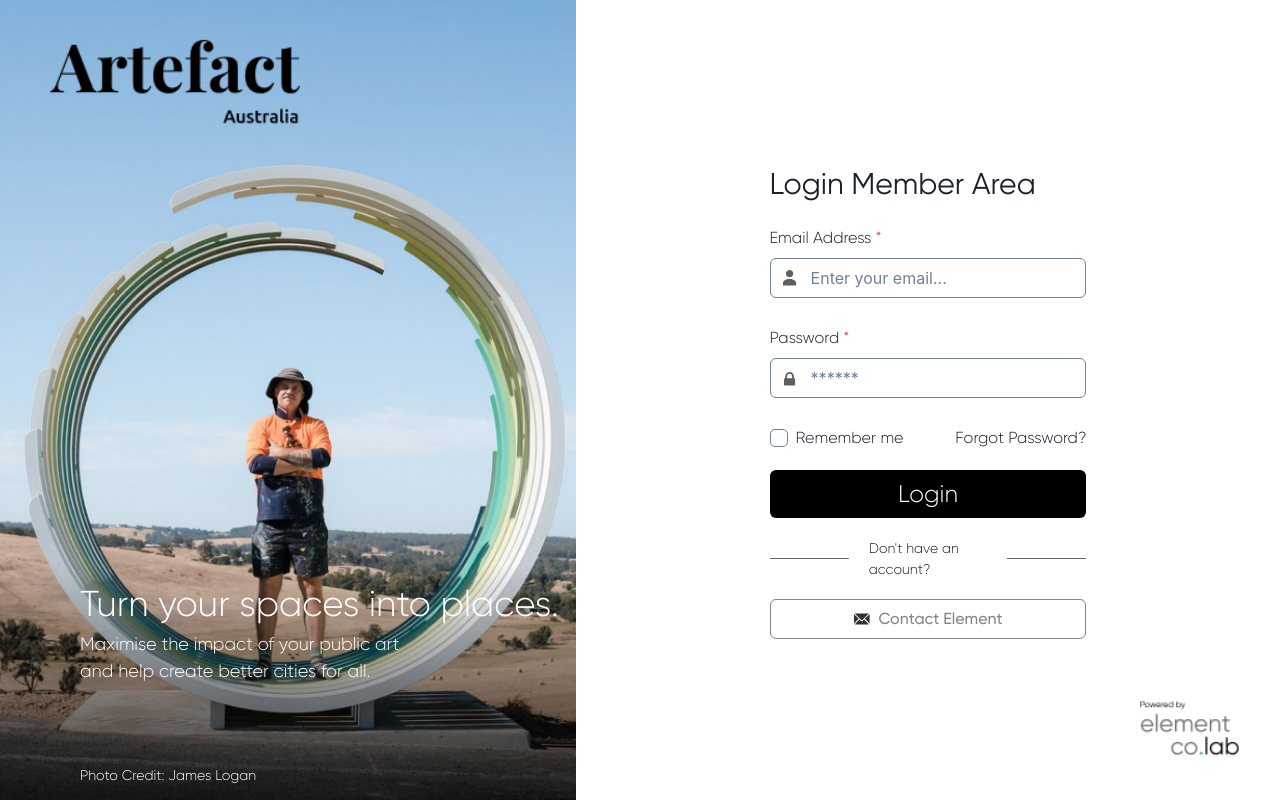
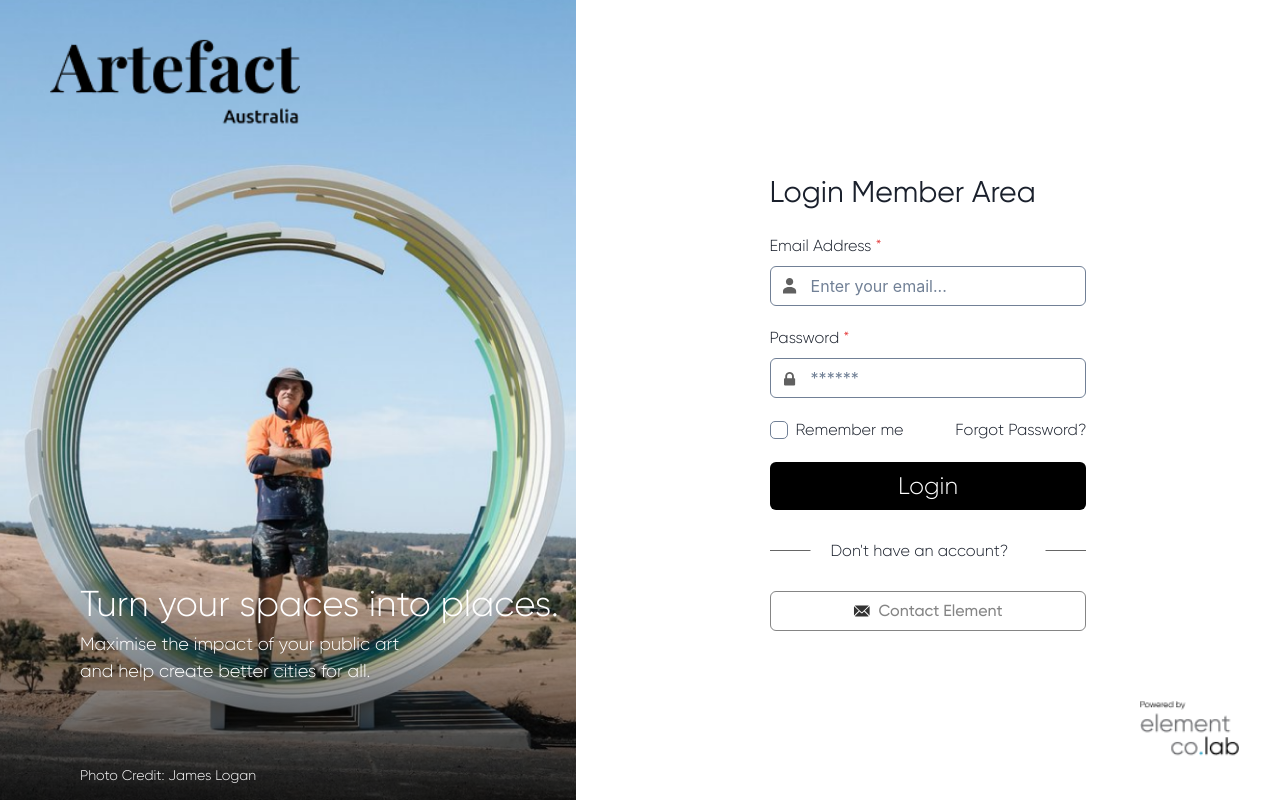
Before and after one commit to justineflexilabs/artefact, a Next.js app: page /auth/sign-in in a window 1280 px wide. Built offline with nearby package versions, Linux system fonts and the light colour scheme.

Commit message:
Added zod resolvers and updated forms

```diff
--- a/package.json
+++ b/package.json
@@ -7,7 +7,8 @@
     "build": "next build",
     "start": "next start",
     "lint": "next lint",
-    "lint:ts": "eslint . --fix --ext .js,.ts,.tsx",
+    "lint:fix": "eslint . --fix --ext .js,.ts,.tsx",
+    "lint:type": "tsc --noEmit && eslint src --ignore-path .gitignore ",
     "format": "prettier --write ."
   },
   "dependencies": {
@@ -15,6 +16,7 @@
     "@chakra-ui/react": "^2.8.0",
     "@emotion/react": "^11.11.1",
     "@emotion/styled": "^11.11.0",
+    "@hookform/resolvers": "^3.2.0",
     "@types/node": "20.4.5",
     "@types/react": "18.2.17",
     "@types/react-dom": "18.2.7",
--- a/src/pages/auth/sign-in.tsx
+++ b/src/pages/auth/sign-in.tsx
@@ -1,4 +1,4 @@
-import { FormEvent, useState } from 'react';
+import { useState } from 'react';
 
 import {
   AbsoluteCenter,
@@ -8,36 +8,61 @@ import {
   Divider,
   Flex,
   FormControl,
+  FormErrorMessage,
   FormLabel,
   Input,
   InputGroup,
   InputLeftElement,
   Text,
+  useToast,
 } from '@chakra-ui/react';
+import { SubmitHandler, useForm } from 'react-hook-form';
 import Image from 'next/image';
 import Link from 'next/link';
 import { signIn } from 'next-auth/react';
 import { useRouter } from 'next/router';
+import { z } from 'zod';
+import { zodResolver } from '@hookform/resolvers/zod';
 
 import { AuthFooterLogo, AuthImageCarousel } from '@/components/auth';
 import { EmailIcon, PasswordIcon, UserIcon } from '@public/icons/auth';
 
 export default function SignIn() {
+  const toast = useToast();
   const router = useRouter();
-  const [userInfo, setUserInfo] = useState({ email: '', password: '' });
-  const [isLoading, setIsLoading] = useState(false);
+  const [isLoading, setIsLoading] = useState<boolean>(false);
 
-  const handleSubmit = async (event: FormEvent<HTMLFormElement>) => {
-    event.preventDefault();
+  const SignInSchema = z.object({
+    email: z.string().email(),
+    password: z
+      .string()
+      .min(3, { message: 'Must be 3 or more characters long' })
+      .max(20, { message: 'Must be 20 or less characters long' }),
+  });
+
+  type SignInSchemaType = z.infer<typeof SignInSchema>;
+  const {
+    register,
+    handleSubmit,
+    formState: { errors },
+  } = useForm<SignInSchemaType>({ resolver: zodResolver(SignInSchema) });
+
+  const onSubmit: SubmitHandler<SignInSchemaType> = async (data) => {
     setIsLoading(true);
     const res = await signIn('credentials', {
-      email: userInfo.email,
-      password: userInfo.password,
+      email: data.email,
+      password: data.password,
       redirect: false,
     });
 
     if (!res || !res.ok) {
       setIsLoading(false);
+      toast({
+        position: 'top',
+        title: res?.error,
+        status: 'error',
+      });
+
       return;
     }
     router.replace('/');
@@ -60,11 +85,15 @@ export default function SignIn() {
         justifyContent="center"
         width={'55%'}
       >
-        <Box as="form" onSubmit={handleSubmit} width={'45%'}>
-          <Text fontSize={'3xl'} mb={5} fontFamily={'Gilroy-Regular'}>
+        <Box as="form" onSubmit={handleSubmit(onSubmit)} width={'45%'}>
+          <Text fontSize={'3xl'} marginBottom={5} fontFamily={'Gilroy-Regular'}>
             Login Member Area
           </Text>
-          <FormControl isRequired mb={3}>
+          <FormControl
+            isRequired
+            isInvalid={Boolean(errors.email)}
+            marginBottom={5}
+          >
             <FormLabel>Email Address</FormLabel>
             <InputGroup>
               <InputLeftElement pointerEvents="none">
@@ -73,15 +102,18 @@ export default function SignIn() {
               <Input
                 type="email"
                 placeholder="Enter your email..."
-                onChange={({ target }) =>
-                  setUserInfo({ ...userInfo, email: target.value })
-                }
-                isRequired
-                mb={4}
+                {...register('email')}
               />
             </InputGroup>
+            {errors.email && (
+              <FormErrorMessage>{errors.email.message}</FormErrorMessage>
+            )}
           </FormControl>
-          <FormControl isRequired mb={3}>
+          <FormControl
+            isRequired
+            isInvalid={Boolean(errors.password)}
+            marginBottom={5}
+          >
             <FormLabel fontFamily={'Gilroy-Light'} fontSize={16}>
               Password
             </FormLabel>
@@ -92,15 +124,14 @@ export default function SignIn() {
               <Input
                 type="password"
                 placeholder="******"
-                onChange={({ target }) =>
-                  setUserInfo({ ...userInfo, password: target.value })
-                }
-                isRequired
-                mb={4}
+                {...register('password')}
               />
             </InputGroup>
+            {errors.password && (
+              <FormErrorMessage>{errors.password.message}</FormErrorMessage>
+            )}
           </FormControl>
-          <Flex justifyContent={'space-between'} mb={5}>
+          <Flex justifyContent={'space-between'} marginBottom={5}>
             <Checkbox fontFamily={'Gilroy-Light'}>Remember me</Checkbox>
             <Link href="/auth/reset-password">
               <Text textStyle={'forgotPassword'}>Forgot Password?</Text>
@@ -116,14 +147,21 @@ export default function SignIn() {
           >
             <Text textStyle={'buttonText'}>Login</Text>
           </Button>
-
-          <Box position="relative" pt="10" pb="10">
-            <Divider colorScheme="black" borderColor={'black'} />
+          <Box
+            position="relative"
+            py="10"
+            display="flex"
+            alignItems="center"
+            justifyContent="center"
+          >
+            <Divider borderColor={'black'} />
             <AbsoluteCenter
               bg="white"
-              px="5"
               fontFamily={'Gilroy-Light'}
-              fontSize={{ base: 'xs', md: 'xs', lg: 'sm' }}
+              fontSize={{ base: 'xs', md: 'xs', lg: 'md' }}
+              alignContent={'center'}
+              px={5}
+              width={'235px'}
             >
               Don&apos;t have an account?
             </AbsoluteCenter>
```
Also changed, not shown: src/pages/auth/reset-password.tsx (+21 -9 lines), 1 other file (tests, documents, lock files or other folders).
